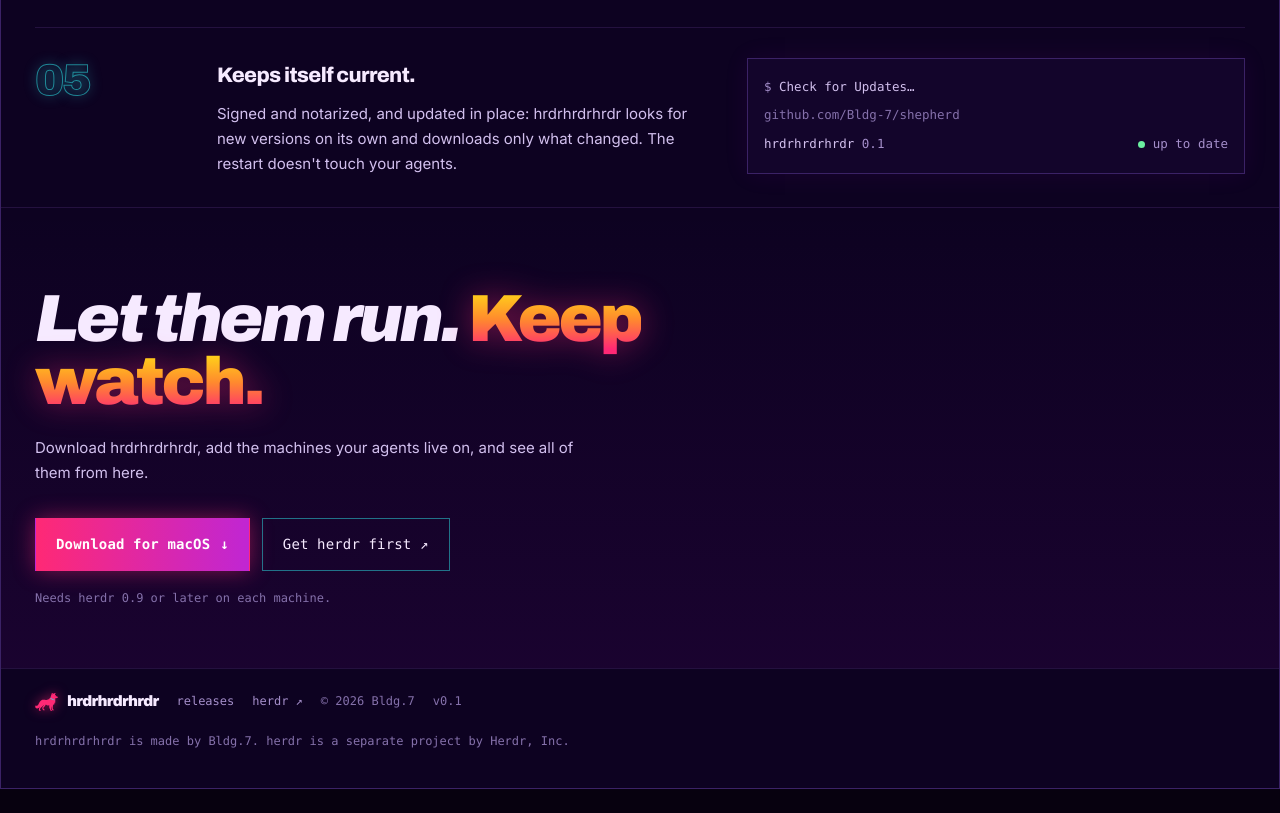
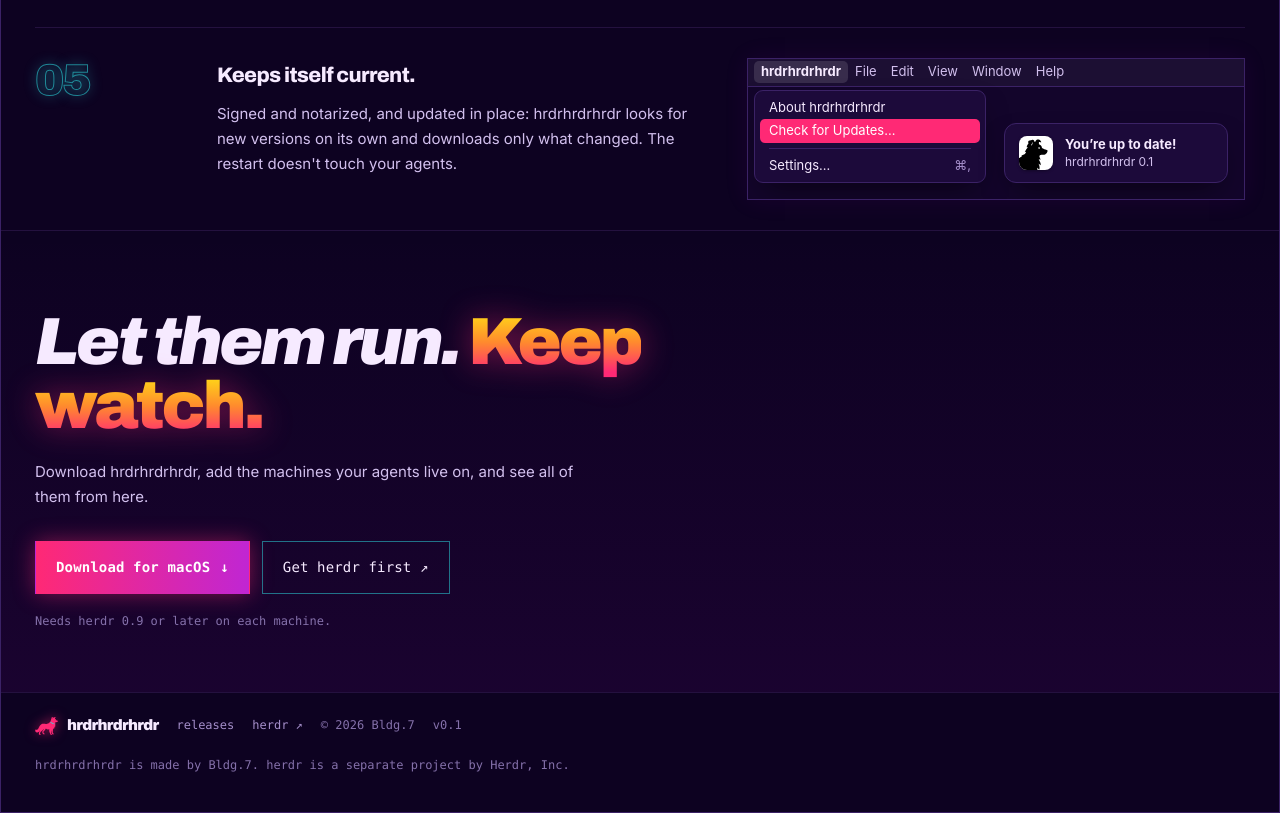
Before and after one commit to Bldg-7/shepherd, a plain HTML site: page site/index.html in a window 1280 px wide. Shown: the part 2066-2879 px from the top of the page. Before the commit the page ends 2855 px from the top, so only its background shows below. Drawn offline with Linux system fonts and the light colour scheme; no server answers.

Commit message:
Show the site's update card as hrdrhrdrhrdr's app menu open on Check for Updates… and Sparkle's "You're up to date!" in the system font, instead of a shell prompt.
Claude-Session: https://claude.ai/code/session_01CMjQgX3oMSsQswUSbRyY1t

```diff
--- a/site/index.html
+++ b/site/index.html
@@ -186,6 +186,29 @@
   .chip { border: 1px solid var(--line2); padding: 1px 7px; color: var(--ink); }
   .caret { display: inline-block; width: 7px; height: 14px; background: var(--spot); vertical-align: -2px; animation: blink 1s step-end infinite; }
   @keyframes blink { 50% { opacity: 0; } }
+  /* Updating is the app's, not a command's: its app menu open on Check for
+     Updates…, under About, where the app keeps it, and the answer Sparkle
+     gives, with the app icon (the white Shepherd.icon, drawn from the same
+     path) — in the system font, as on a Mac. */
+  .card.mac {
+    --m-bar: rgba(255, 255, 255, .04); --m-bg: #1c0a3a; --m-open: rgba(255, 255, 255, .12); --m-shadow: rgba(0, 0, 0, .55);
+    padding: 0; overflow: hidden; color: var(--ink);
+    font-family: -apple-system, BlinkMacSystemFont, system-ui, var(--body); font-size: 13px; line-height: 1.35;
+  }
+  .mac-bar { display: flex; align-items: center; height: 28px; padding: 0 6px; background: var(--m-bar); border-bottom: 1px solid var(--line2); color: var(--dim); white-space: nowrap; overflow: hidden; }
+  .mac-bar > * { padding: 2px 7px; border-radius: 5px; }
+  .mac-bar b { font-weight: 700; color: var(--ink); background: var(--m-open); }
+  .mac-desk { display: flex; flex-wrap: wrap; align-items: flex-end; gap: 14px 18px; padding: 0 16px 16px 6px; }
+  .mac-menu { flex: none; width: 232px; margin-top: 3px; padding: 5px; background: var(--m-bg); border: 1px solid var(--line2); border-radius: 9px; box-shadow: 0 14px 30px -10px var(--m-shadow); }
+  .mac-item { display: flex; justify-content: space-between; gap: 12px; padding: 3px 9px; border-radius: 5px; }
+  .mac-item.on { background: var(--spot); color: var(--spot-ink); }
+  .mac-item kbd { font: inherit; color: var(--faint); }
+  .mac-sep { height: 1px; margin: 5px 9px; background: var(--line2); }
+  .mac-alert { flex: 1 1 200px; display: flex; align-items: center; gap: 12px; padding: 12px 14px; background: var(--m-bg); border: 1px solid var(--line2); border-radius: 12px; box-shadow: 0 14px 30px -10px var(--m-shadow); }
+  .mac-alert b { display: block; font-weight: 700; }
+  .mac-alert small { display: block; color: var(--dim); font-size: 12px; }
+  .mac-icon { flex: none; width: 34px; height: 34px; border-radius: 8px; overflow: hidden; background: #fff; box-shadow: 0 1px 3px rgba(0, 0, 0, .35); }
+  .mac-icon svg { display: block; width: 100%; height: 100%; fill: #000; }
 
   /* closing */
   .close { padding: 80px 0 60px; position: relative; }
@@ -342,6 +365,8 @@
   [data-theme="paper"] .win .dot.working { background: #74a9ff; } [data-theme="paper"] .win .dot.done { background: #69db7c; } [data-theme="paper"] .win .dot.idle { background: #6b7a99; }
   [data-theme="paper"] .num { -webkit-text-stroke-color: rgba(29, 78, 216, .55); text-shadow: none; }
   [data-theme="paper"] .card { box-shadow: none; }
+  [data-theme="paper"] .card.mac { --m-bar: rgba(15, 29, 58, .03); --m-bg: #fff; --m-open: rgba(15, 29, 58, .08); --m-shadow: rgba(15, 29, 58, .22); }
+  [data-theme="paper"] .mac-icon { box-shadow: 0 0 0 1px rgba(15, 29, 58, .12), 0 1px 3px rgba(15, 29, 58, .2); }
   [data-theme="paper"] .layout .a { border-color: var(--spot); box-shadow: none; }
   [data-theme="paper"] .caret { background: var(--spot); box-shadow: none; }
   [data-theme="paper"] .close { background: none; }
@@ -519,10 +544,20 @@
         <p data-lang="ko">서명과 공증을 거쳤고, 업데이트도 스스로 합니다. 새 버전을 알아서 확인하고 바뀐 부분만 내려받습니다. 재시작해도 agent는 그대로입니다.</p>
         <p data-lang="ja">署名・公証済みで、アップデートも自動です。新しいバージョンを自分で確認し、変わった部分だけをダウンロードします。再起動してもagentはそのままです。</p>
       </div>
-      <div class="card">
-        <div class="r"><span><span class="hl">$</span> Check for Updates…</span><span></span></div>
-        <div class="r"><span class="muted">github.com/Bldg-7/shepherd</span><span></span></div>
-        <div class="r"><span>hrdrhrdrhrdr <span class="ver">0.1</span></span><span><i class="dot done"></i>up to date</span></div>
+      <div class="card mac" role="img" aria-label="hrdrhrdrhrdr's app menu open on Check for Updates…, and the app's answer: You’re up to date!">
+        <div class="mac-bar"><b>hrdrhrdrhrdr</b><span>File</span><span>Edit</span><span>View</span><span>Window</span><span>Help</span></div>
+        <div class="mac-desk">
+          <div class="mac-menu">
+            <div class="mac-item">About hrdrhrdrhrdr</div>
+            <div class="mac-item on">Check for Updates…</div>
+            <div class="mac-sep"></div>
+            <div class="mac-item">Settings…<kbd>⌘,</kbd></div>
+          </div>
+          <div class="mac-alert">
+            <span class="mac-icon"><svg viewBox="0 0 1024 1024"><use href="#dog-mark-body" transform="matrix(-2.1 0 0 2.1 1160.2 -442.4)"/></svg></span>
+            <span><b>You’re up to date!</b><small>hrdrhrdrhrdr <span class="ver">0.1</span></small></span>
+          </div>
+        </div>
       </div>
     </div>
   </div>
```
